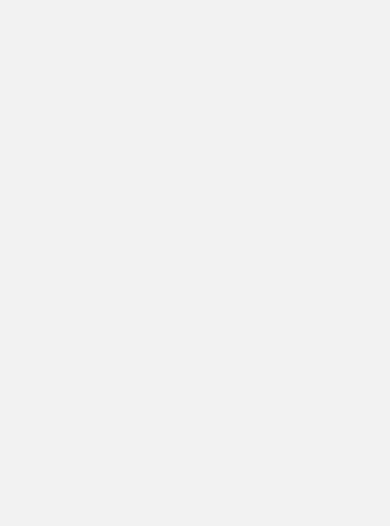
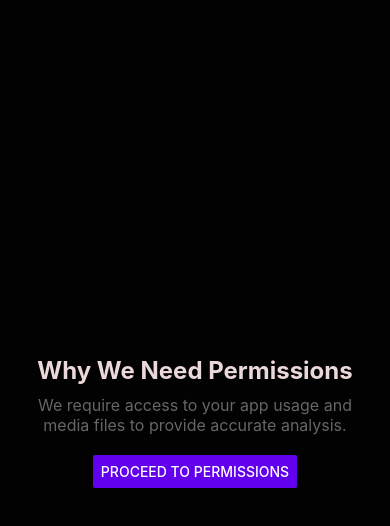
Before and after one commit to O-ElAli/MobDirStat, a React Native app: screen /Home in a window 390 px wide. Both pictures are taken after a click on the button "CONTINUE". Shown: the top 526 px of the page. Built offline with nearby package versions, Linux system fonts and the light colour scheme.

Commit message:
fixed welcoming screens

```diff
--- a/src/components/Visualization.js
+++ b/src/components/Visualization.js
@@ -9,7 +9,7 @@ const Visualization = ({ apps, width, height }) => {
   const [forceUpdate, setForceUpdate] = useState(0);
   const [selectedApp, setSelectedApp] = useState(null);
 
-  console.log("🔍 Received apps in Visualization:", apps.length, "apps");
+  //console.log("🔍 Received apps in Visualization:", apps.length, "apps");
 
   if (!Array.isArray(apps) || apps.length === 0) {
     console.error("⚠️ Apps array is invalid:", apps);
@@ -29,7 +29,7 @@ const Visualization = ({ apps, width, height }) => {
         .padding(1) // Ensuring full coverage
         .round(true)(root);
 
-      console.log("✅ Treemap generated with", root.leaves().length, "nodes");
+      //console.log("✅ Treemap generated with", root.leaves().length, "nodes");
 
       return root.leaves();
     } catch (error) {
@@ -77,7 +77,7 @@ const Visualization = ({ apps, width, height }) => {
           const h = leaf.y1 - leaf.y0;
           const isSelected = selectedApp === appName;
 
-          console.log(`🟪 Drawing ${appName} at [${leaf.x0}, ${leaf.y0}, ${w}, ${h}]`);
+          //console.log(`🟪 Drawing ${appName} at [${leaf.x0}, ${leaf.y0}, ${w}, ${h}]`);
 
           return (
             <G
--- a/src/screens/AppAnalysis.js
+++ b/src/screens/AppAnalysis.js
@@ -26,7 +26,7 @@ const AppAnalysis = () => {
     const fetchApps = async () => {
       try {
         const appsData = await NativeModule.getInstalledApps();
-        console.log("Raw appsData:", appsData);
+        // console.log("Raw appsData:", appsData);
 
         if (typeof appsData !== "string") {
           console.error("Error: Expected a string from NativeModule.getInstalledApps, got:", typeof appsData);
--- a/src/screens/Home.js
+++ b/src/screens/Home.js
@@ -1,15 +1,18 @@
 import React, { useEffect, useState } from 'react';
-import { View, Button, StyleSheet, Alert, PermissionsAndroid, Platform, Text, Animated, ActivityIndicator } from 'react-native';
+import {
+  View, Button, StyleSheet, Alert, PermissionsAndroid,
+  Platform, Text, Animated, ActivityIndicator
+} from 'react-native';
 import AsyncStorage from '@react-native-async-storage/async-storage';
 import { NativeModules } from 'react-native';
 
 const { NativeModule } = NativeModules;
 
 const Home = ({ navigation }) => {
-  const [fadeAnim] = useState(new Animated.Value(0)); // Fade animation for current screen
-  const [nextScreenFadeAnim] = useState(new Animated.Value(0)); // Fade animation for next screen
+  const [fadeAnim] = useState(new Animated.Value(0));
+  const [nextScreenFadeAnim] = useState(new Animated.Value(0));
   const [loading, setLoading] = useState(true);
-  const [showWelcome, setShowWelcome] = useState(true);
+  const [currentScreen, setCurrentScreen] = useState("welcome");
   const [permissionsGranted, setPermissionsGranted] = useState(false);
 
   useEffect(() => {
@@ -33,23 +36,22 @@ const Home = ({ navigation }) => {
     if (!loading) {
       Animated.timing(fadeAnim, {
         toValue: 1,
-        duration: 500, // Smooth fade-in effect
+        duration: 500,
         useNativeDriver: true,
       }).start();
     }
   }, [loading]);
 
-  const fadeOutAndContinue = (nextStep) => {
+  const fadeOutAndContinue = (nextScreen) => {
     Animated.timing(fadeAnim, {
       toValue: 0,
-      duration: 500, // Fade-out animation matches fade-in
+      duration: 500,
       useNativeDriver: true,
     }).start(() => {
-      setShowWelcome(false);
-      setPermissionsGranted(nextStep);
+      setCurrentScreen(nextScreen);
       Animated.timing(nextScreenFadeAnim, {
         toValue: 1,
-        duration: 500, // Smooth fade-in for the next screen
+        duration: 500,
         useNativeDriver: true,
       }).start();
     });
@@ -62,7 +64,8 @@ const Home = ({ navigation }) => {
 
       if (usageStatsGranted && mediaPermissions) {
         await AsyncStorage.setItem('permissionsGranted', 'true');
-        fadeOutAndContinue(true); // Move to the main page
+        setPermissionsGranted(true);
+        fadeOutAndContinue("main");
       }
     } catch (error) {
       console.error('Error requesting permissions:', error);
@@ -96,23 +99,39 @@ const Home = ({ navigation }) => {
     );
   }
 
-  if (showWelcome) {
+  if (currentScreen === "welcome") {
     return (
       <Animated.View style={[styles.container, { opacity: fadeAnim }]}>
         <Text style={styles.title}>Welcome to My App Analysis Application</Text>
         <Button
           title="Continue"
-          onPress={() => fadeOutAndContinue(permissionsGranted)}
+          onPress={() => fadeOutAndContinue("explanation")}
           color="#6200EE"
         />
       </Animated.View>
     );
   }
 
-  if (!permissionsGranted) {
+  if (currentScreen === "explanation") {
     return (
-      <Animated.View style={[styles.container, { opacity: fadeAnim }]}>
-        <Text style={styles.title}>Requesting Permissions...</Text>
+      <Animated.View style={[styles.container, { opacity: nextScreenFadeAnim }]}>
+        <Text style={styles.title}>Why We Need Permissions</Text>
+        <Text style={styles.subtitle}>
+          We require access to your app usage and media files to provide accurate analysis.
+        </Text>
+        <Button
+          title="Proceed to Permissions"
+          onPress={() => fadeOutAndContinue("permissions")}
+          color="#6200EE"
+        />
+      </Animated.View>
+    );
+  }
+
+  if (currentScreen === "permissions") {
+    return (
+      <Animated.View style={[styles.container, { opacity: nextScreenFadeAnim }]}>
+        <Text style={styles.title}>Grant Permissions</Text>
         <Button title="Grant Permissions" onPress={requestPermissions} color="#6200EE" />
       </Animated.View>
     );
```
